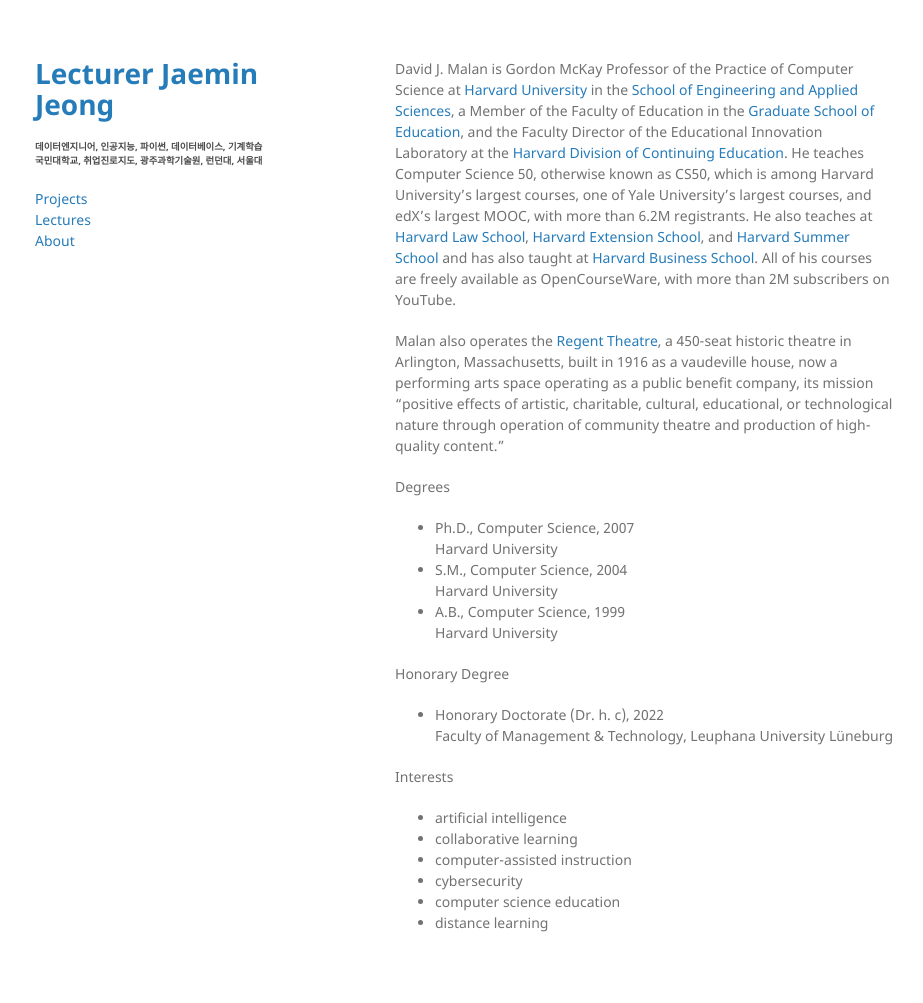
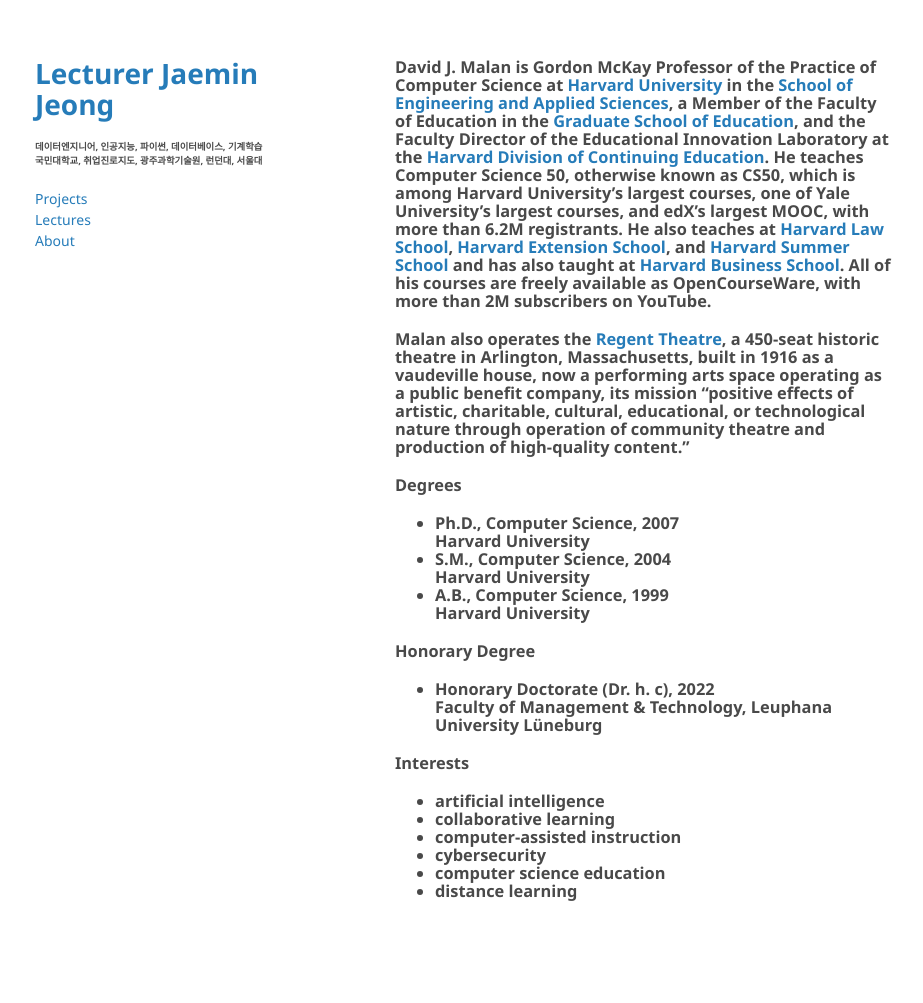
Before and after one commit to jaeminjjung/jaeminjjung.github.io, a Jekyll site: the page built from bio.md, in a window 1280 px wide. Shown: the whole page, without its empty margins (175-1098 px from the left). Built offline with Jekyll 4.4.1, drawn with Linux system fonts in a browser that asks for light colours; our own code applies the rules of GitHub Pages for plain Markdown files; after the commit the page ends 970 px from its top, so only the background shows below that.

Commit message:
Update bio.md

```diff
--- a/bio.md
+++ b/bio.md
@@ -1,5 +1,6 @@
 <html lang="en-uk" data-bs-theme="light"><head><meta http-equiv="Content-Type" content="text/html; charset=UTF-8">
 <main class="col-md-7">
+<h3>
                     <p>David J. Malan is Gordon McKay Professor of the Practice of Computer Science at <a href="https://www.harvard.edu/">Harvard University</a> in the <a href="https://www.seas.harvard.edu/">School of Engineering and Applied Sciences</a>, a Member of the Faculty of Education in the <a href="https://www.gse.harvard.edu/">Graduate School of Education</a>, and the Faculty Director of the Educational Innovation Laboratory at the <a href="https://dce.harvard.edu/">Harvard Division of Continuing Education</a>. He teaches Computer Science 50, otherwise known as CS50, which is among Harvard University’s largest courses, one of Yale University’s largest courses, and edX’s largest MOOC, with more than 6.2M registrants. He also teaches at <a href="https://hls.harvard.edu/">Harvard Law School</a>, <a href="https://www.extension.harvard.edu/">Harvard Extension School</a>, and <a href="https://www.summer.harvard.edu/">Harvard Summer School</a> and has also taught at <a href="https://www.hbs.edu/">Harvard Business School</a>. All of his courses are freely available as OpenCourseWare, with more than 2M subscribers on YouTube.</p>
 
 <p>Malan also operates the <a href="https://regenttheatre.com/">Regent Theatre</a>, a 450-seat historic theatre in Arlington, Massachusetts, built in 1916 as a vaudeville house, now a performing arts space operating as a public benefit company, its mission “positive effects of artistic, charitable, cultural, educational, or technological nature through operation of community theatre and production of high-quality content.”</p>
@@ -42,4 +43,4 @@
 <li>distance learning</li>
 </ul>
 
-                </main>
+</h3>                </main>
```
